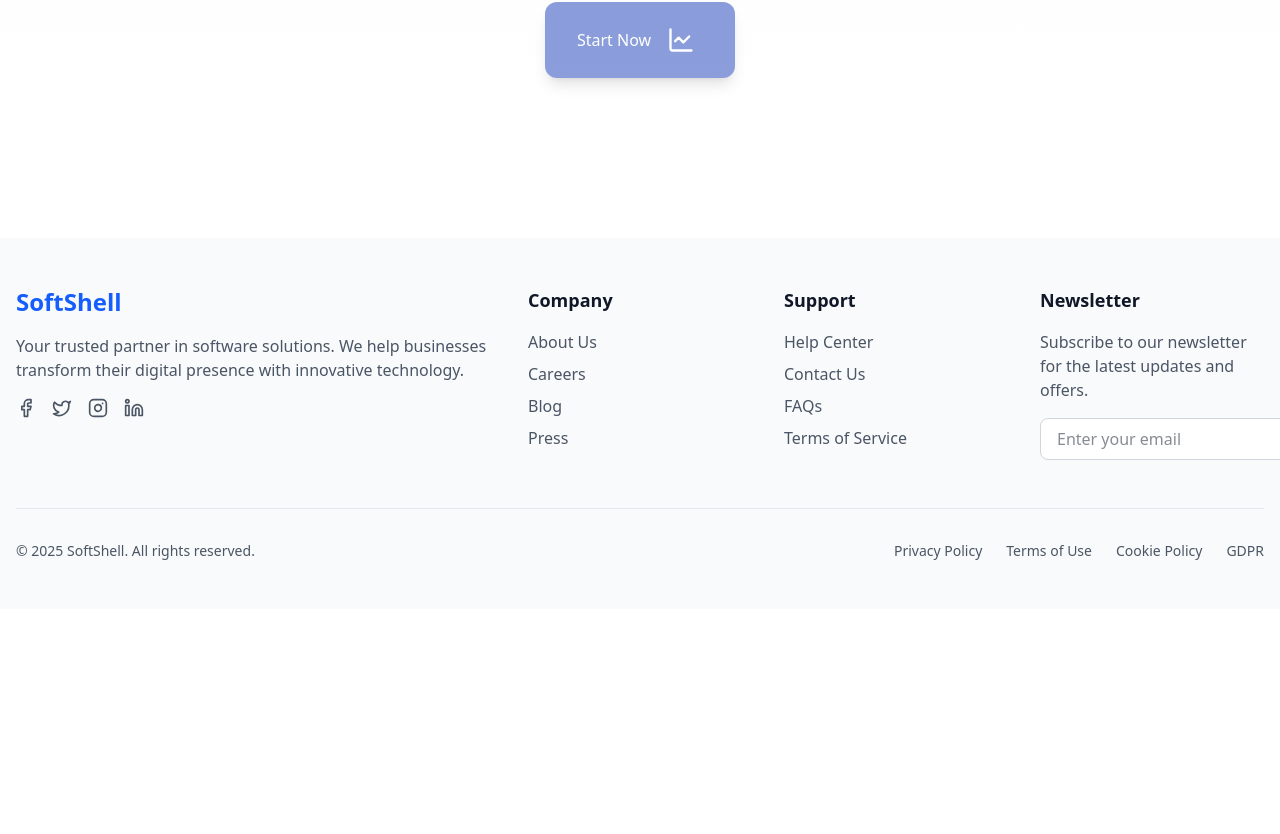
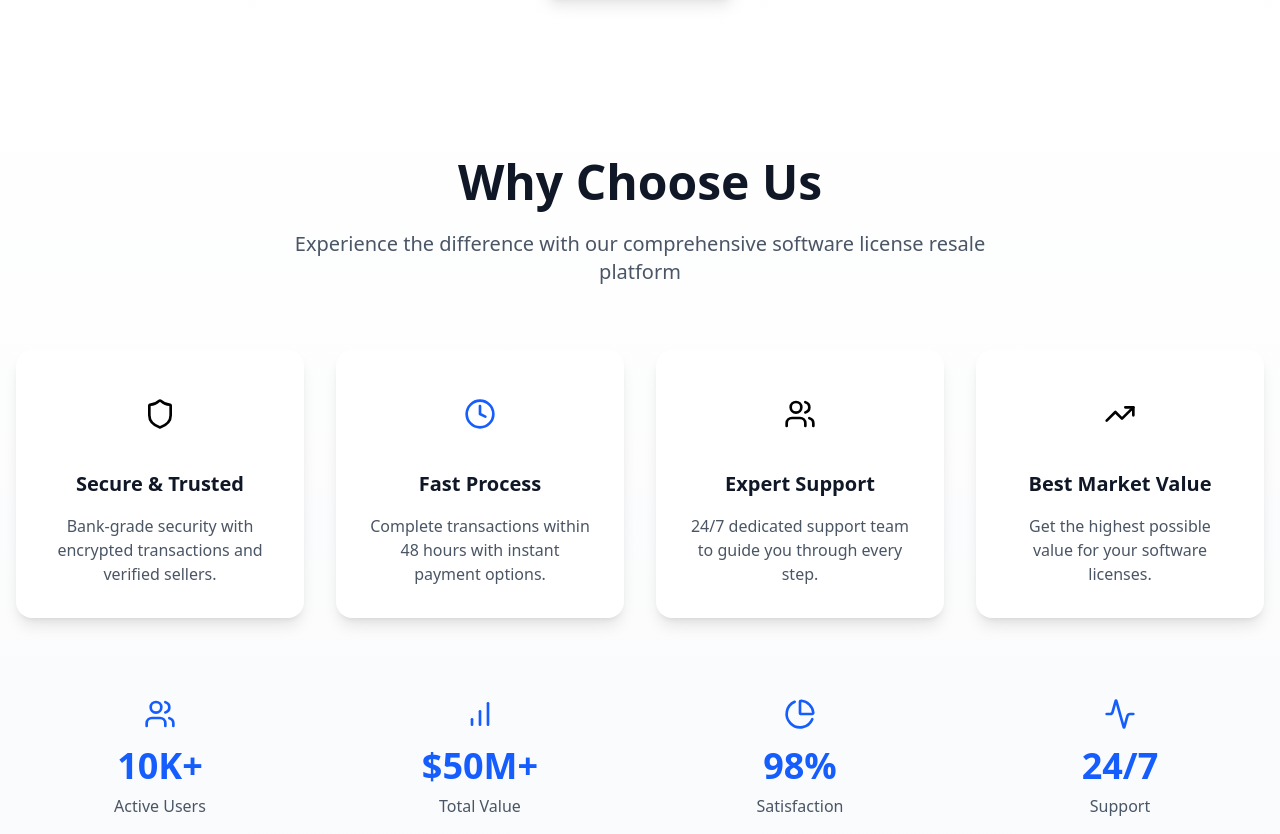
Before and after one commit to adityasriv2317/softshell, a React (Vite) app: page / in a window 1280 px wide. Shown: the part 1506-2340 px from the top of the page. Before the commit the page ends 2115 px from the top, so only its background shows below. Built offline with nearby package versions, Linux system fonts and the light colour scheme.

Commit message:
why us section

```diff
--- a/src/App.jsx
+++ b/src/App.jsx
@@ -1,7 +1,8 @@
 import { ThemeProvider } from "./context/ThemeContext";
 import Header from "./components/Header";
 import Hero from "./page/Hero";
-import ProcessSteps from "./page/Steps";
+import Steps from "./page/Steps";
+import WhyUs from "./page/WhyUs";
 import Footer from "./components/Footer";
 import Chatbot from "./components/Chatbot";
 import ScrollToTopButton from "./components/ScrollToTopButton";
@@ -11,9 +12,10 @@ function App() {
     <ThemeProvider>
       <div className="min-h-screen bg-white dark:bg-gray-900 transition-colors duration-200">
         <Header />
-        <main className="container mx-auto py-20">
+        <main>
           <Hero />
-          <ProcessSteps />
+          <Steps />
+          <WhyUs />
           <Chatbot />
           <ScrollToTopButton />
         </main>
--- a/src/components/ChartLine.tsx
+++ b/src/components/ChartLine.tsx
@@ -1,5 +1,6 @@
 "use client";
 
+import React from "react";
 import { motion, useAnimation } from "motion/react";
 import type { Variants } from "motion/react";
 
--- a/src/page/Steps.jsx
+++ b/src/page/Steps.jsx
@@ -1,39 +1,48 @@
-import { motion, useScroll, useTransform } from 'framer-motion';
-import { Upload, DollarSign, Wallet, ArrowRight } from 'lucide-react';
-import { useRef } from 'react';
-import { ChartLine } from '../components/ChartLine';
+import { motion, useScroll, useTransform } from "framer-motion";
+import { Upload, DollarSign, Wallet, ArrowRight } from "lucide-react";
+import { useRef } from "react";
+import { ChartLine } from "../components/ChartLine";
 
 const Steps = () => {
   const containerRef = useRef(null);
   const { scrollYProgress } = useScroll({
     target: containerRef,
-    offset: ["start end", "end start"]
+    offset: ["start end", "end start"],
   });
 
   const opacity = useTransform(scrollYProgress, [0, 0.2, 0.8, 1], [0, 1, 1, 0]);
-  const scale = useTransform(scrollYProgress, [0, 0.2, 0.8, 1], [0.8, 1, 1, 0.8]);
+  const scale = useTransform(
+    scrollYProgress,
+    [0, 0.2, 0.8, 1],
+    [0.8, 1, 1, 0.8]
+  );
 
   const steps = [
     {
       icon: Upload,
-      title: 'Upload License',
-      description: 'Simply upload your software license details and documentation.',
-      color: 'blue',
-      features: ['Drag & drop support', 'Multiple file formats', 'Secure upload']
+      title: "Upload License",
+      description:
+        "Simply upload your software license details and documentation.",
+      color: "blue",
+      features: [
+        "Drag & drop support",
+        "Multiple file formats",
+        "Secure upload",
+      ],
     },
     {
       icon: DollarSign,
-      title: 'Get Valuation',
-      description: 'Receive a fair market valuation within 24 hours.',
-      color: 'green',
-      features: ['Market analysis', 'Price comparison', 'Expert review']
+      title: "Get Valuation",
+      description: "Receive a fair market valuation within 24 hours.",
+      color: "green",
+      features: ["Market analysis", "Price comparison", "Expert review"],
     },
     {
       icon: Wallet,
-      title: 'Get Paid',
-      description: 'Accept our offer and receive payment within 48 hours.',
-      color: 'purple',
-      features: ['Secure payment', 'Multiple methods', 'Instant confirmation']
+      title: "Get Paid",
+      description: "Accept our offer and receive payment within 48 hours.",
+      color: "purple",
+      features: ["Secure payment", "Multiple methods", "Instant confirmation"],
     },
   ];
 
@@ -43,9 +52,9 @@ const Steps = () => {
       opacity: 1,
       transition: {
         staggerChildren: 0.3,
-        delayChildren: 0.2
-      }
-    }
+        delayChildren: 0.2,
+      },
+    },
   };
 
   const itemVariants = {
@@ -55,17 +64,17 @@ const Steps = () => {
       y: 0,
       transition: {
         duration: 0.8,
-        ease: [0.6, -0.05, 0.01, 0.99]
-      }
-    }
+        ease: [0.6, -0.05, 0.01, 0.99],
+      },
+    },
   };
 
   return (
-    <section ref={containerRef} className="py-20 bg-gradient-to-b from-gray-50 to-white dark:from-gray-800 dark:to-gray-900 overflow-hidden">
-      <motion.div
-        style={{ opacity, scale }}
-        className="container mx-auto px-4"
-      >
+    <section
+      ref={containerRef}
+      className="py-20 bg-gradient-to-b from-gray-50 to-white dark:from-gray-800 dark:to-gray-900 overflow-hidden"
+    >
+      <motion.div style={{ opacity, scale }} className="container mx-auto px-4">
         <motion.div
           initial={{ opacity: 0, y: 20 }}
           whileInView={{ opacity: 1, y: 0 }}
@@ -77,7 +86,8 @@ const Steps = () => {
             How It Works
           </h2>
           <p className="text-lg md:text-xl text-gray-600 dark:text-gray-300 max-w-3xl mx-auto">
-            Sell your software licenses in three simple steps. Fast, secure, and hassle-free.
+            Sell your software licenses in three simple steps. Fast, secure, and
+            hassle-free.
           </p>
         </motion.div>
 
@@ -107,8 +117,12 @@ const Steps = () => {
 
               {/* Step Card */}
               <div className="bg-white dark:bg-gray-700 rounded-2xl p-8 shadow-lg hover:shadow-2xl transition-all duration-300 transform hover:-translate-y-1 h-[400px] flex flex-col">
-                <div className={`w-20 h-20 rounded-2xl bg-${step.color}-100 dark:bg-${step.color}-900/20 flex items-center justify-center mb-6 transform group-hover:scale-110 transition-transform duration-300 mx-auto`}>
-                  <step.icon className={`w-10 h-10 text-${step.color}-600 dark:text-${step.color}-400`} />
+                <div
+                  className={`w-20 h-20 rounded-2xl bg-${step.color}-100 dark:bg-${step.color}-900/20 flex items-center justify-center mb-6 transform group-hover:scale-110 transition-transform duration-300 mx-auto`}
+                >
+                  <step.icon
+                    className={`w-10 h-10 text-${step.color}-600 dark:text-${step.color}-400`}
+                  />
                 </div>
                 <h3 className="text-2xl font-semibold text-gray-900 dark:text-white mb-4 text-center">
                   {step.title}
@@ -154,7 +168,7 @@ const Steps = () => {
           <motion.button
             whileHover={{ scale: 1.05 }}
             whileTap={{ scale: 0.95 }}
-            className="px-8 py-4 flex items-center gap-2 mx-auto cursor-pointer bg-blue-800/50 text-white rounded-xl hover:bg-blue-900 focus:outline-none focus:ring-2 focus:ring-blue-500 focus:ring-offset-2 shadow-lg hover:shadow-xl transition-all duration-300"
+            className="px-8 py-4 flex items-center gap-2 mx-auto cursor-pointer bg-blue-800/60 text-white rounded-xl hover:bg-blue-800/80 focus:outline-none focus:ring-2 focus:ring-blue-500 focus:ring-offset-2 shadow-lg hover:shadow-xl transition-all duration-300"
           >
             Start Now
             <ChartLine />
--- /dev/null
+++ b/src/page/WhyUs.jsx
@@ -0,0 +1,144 @@
+import { motion } from 'framer-motion';
+import { Shield, Clock, Users, TrendingUp, LineChart, BarChart, PieChart, Activity } from 'lucide-react';
+
+const WhyUs = () => {
+  const features = [
+    {
+      icon: Shield,
+      title: 'Secure & Trusted',
+      description: 'Bank-grade security with encrypted transactions and verified sellers.',
+      color: 'emerald',
+      delay: 0.2
+    },
+    {
+      icon: Clock,
+      title: 'Fast Process',
+      description: 'Complete transactions within 48 hours with instant payment options.',
+      color: 'blue',
+      delay: 0.3
+    },
+    {
+      icon: Users,
+      title: 'Expert Support',
+      description: '24/7 dedicated support team to guide you through every step.',
+      color: 'purple',
+      delay: 0.4
+    },
+    {
+      icon: TrendingUp,
+      title: 'Best Market Value',
+      description: 'Get the highest possible value for your software licenses.',
+      color: 'amber',
+      delay: 0.5
+    }
+  ];
+
+  const stats = [
+    { number: '10K+', label: 'Active Users', icon: Users },
+    { number: '$50M+', label: 'Total Value', icon: BarChart },
+    { number: '98%', label: 'Satisfaction', icon: PieChart },
+    { number: '24/7', label: 'Support', icon: Activity }
+  ];
+
+  const containerVariants = {
+    hidden: { opacity: 0 },
+    visible: {
+      opacity: 1,
+      transition: {
+        staggerChildren: 0.2
+      }
+    }
+  };
+
+  const itemVariants = {
+    hidden: { opacity: 0, y: 20 },
+    visible: {
+      opacity: 1,
+      y: 0,
+      transition: {
+        duration: 0.5
+      }
+    }
+  };
+
+  return (
+    <section className="py-20 bg-gradient-to-b from-white to-gray-50 dark:from-gray-900 dark:to-gray-800">
+      <div className="container mx-auto px-4">
+        <motion.div
+          initial={{ opacity: 0, y: 20 }}
+          whileInView={{ opacity: 1, y: 0 }}
+          viewport={{ once: true }}
+          className="text-center mb-16"
+        >
+          <h2 className="text-4xl md:text-5xl font-bold text-gray-900 dark:text-white mb-6">
+            Why Choose Us
+          </h2>
+          <p className="text-lg md:text-xl text-gray-600 dark:text-gray-300 max-w-3xl mx-auto">
+            Experience the difference with our comprehensive software license resale platform
+          </p>
+        </motion.div>
+
+        <motion.div
+          variants={containerVariants}
+          initial="hidden"
+          whileInView="visible"
+          viewport={{ once: true }}
+          className="grid grid-cols-1 md:grid-cols-2 lg:grid-cols-4 gap-8"
+        >
+          {features.map((feature, index) => (
+            <motion.div
+              key={index}
+              variants={itemVariants}
+              custom={index}
+              className="group"
+            >
+              <div className="bg-white dark:bg-gray-800 rounded-2xl p-8 shadow-lg hover:shadow-2xl transition-all duration-300 transform hover:-translate-y-1 h-full">
+                <div className={`w-16 h-16 rounded-2xl bg-${feature.color}-100 dark:bg-${feature.color}-900/20 flex items-center justify-center mb-6 transform group-hover:scale-110 transition-transform duration-300 mx-auto`}>
+                  <feature.icon className={`w-8 h-8 text-${feature.color}-600 dark:text-${feature.color}-400`} />
+                </div>
+                <h3 className="text-xl font-semibold text-gray-900 dark:text-white mb-4 text-center">
+                  {feature.title}
+                </h3>
+                <p className="text-gray-600 dark:text-gray-300 text-center">
+                  {feature.description}
+                </p>
+              </div>
+            </motion.div>
+          ))}
+        </motion.div>
+
+        {/* Stats Section */}
+        <motion.div
+          initial={{ opacity: 0, y: 20 }}
+          whileInView={{ opacity: 1, y: 0 }}
+          viewport={{ once: true }}
+          transition={{ delay: 0.6 }}
+          className="mt-20 grid grid-cols-2 md:grid-cols-4 gap-8"
+        >
+          {stats.map((stat, index) => (
+            <motion.div
+              key={index}
+              initial={{ opacity: 0, scale: 0.5 }}
+              whileInView={{ opacity: 1, scale: 1 }}
+              viewport={{ once: true }}
+              transition={{ delay: 0.2 * index }}
+              className="text-center"
+            >
+              <div className="flex items-center justify-center mb-4">
+                <stat.icon className="w-8 h-8 text-blue-600 dark:text-blue-400" />
+              </div>
+              <div className="text-3xl md:text-4xl font-bold text-blue-600 dark:text-blue-400 mb-2">
+                {stat.number}
+              </div>
+              <div className="text-gray-600 dark:text-gray-300">
+                {stat.label}
+              </div>
+            </motion.div>
+          ))}
+        </motion.div>
+      </div>
+    </section>
+  );
+};
+
+export default WhyUs;
```
